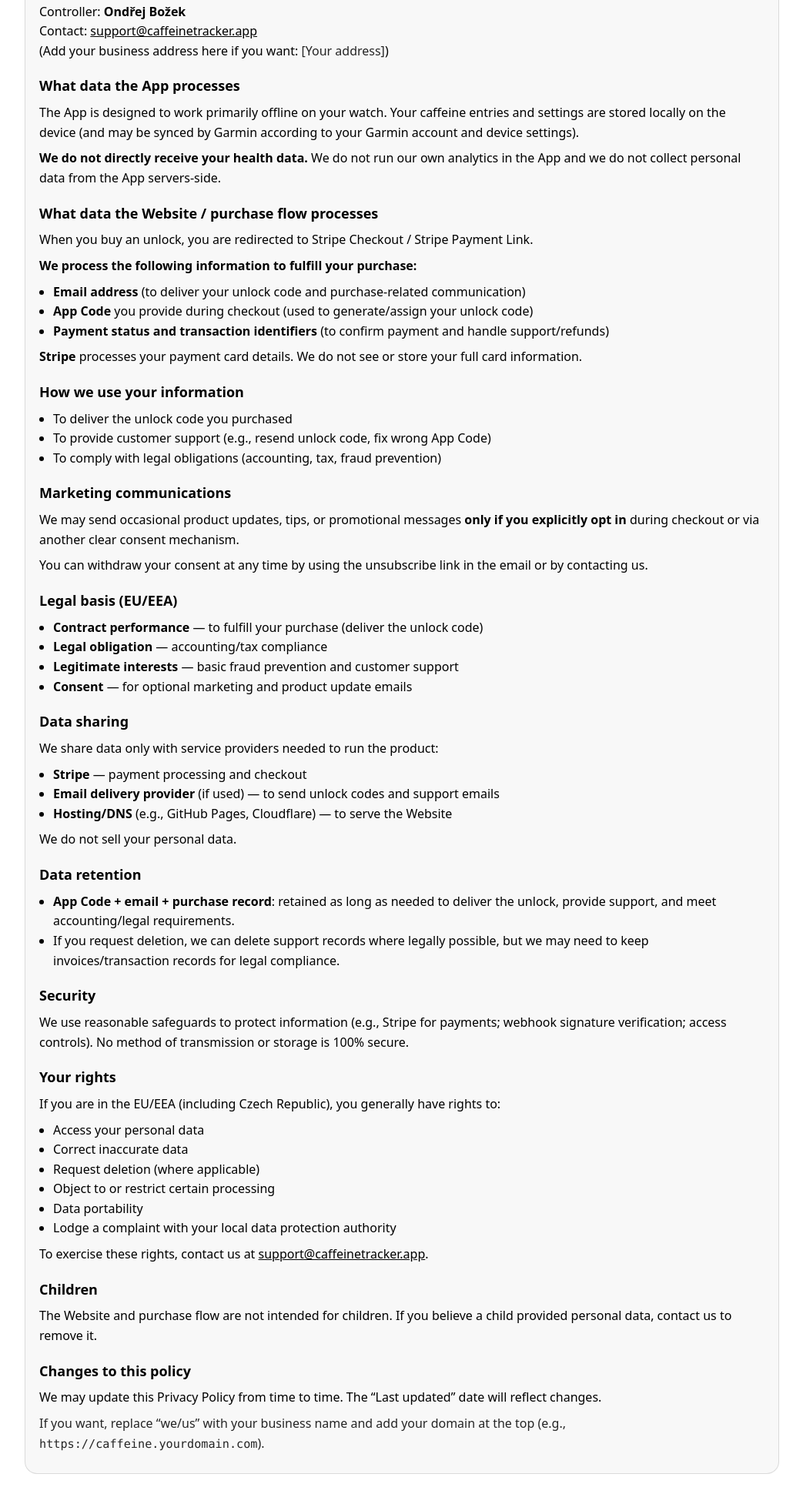
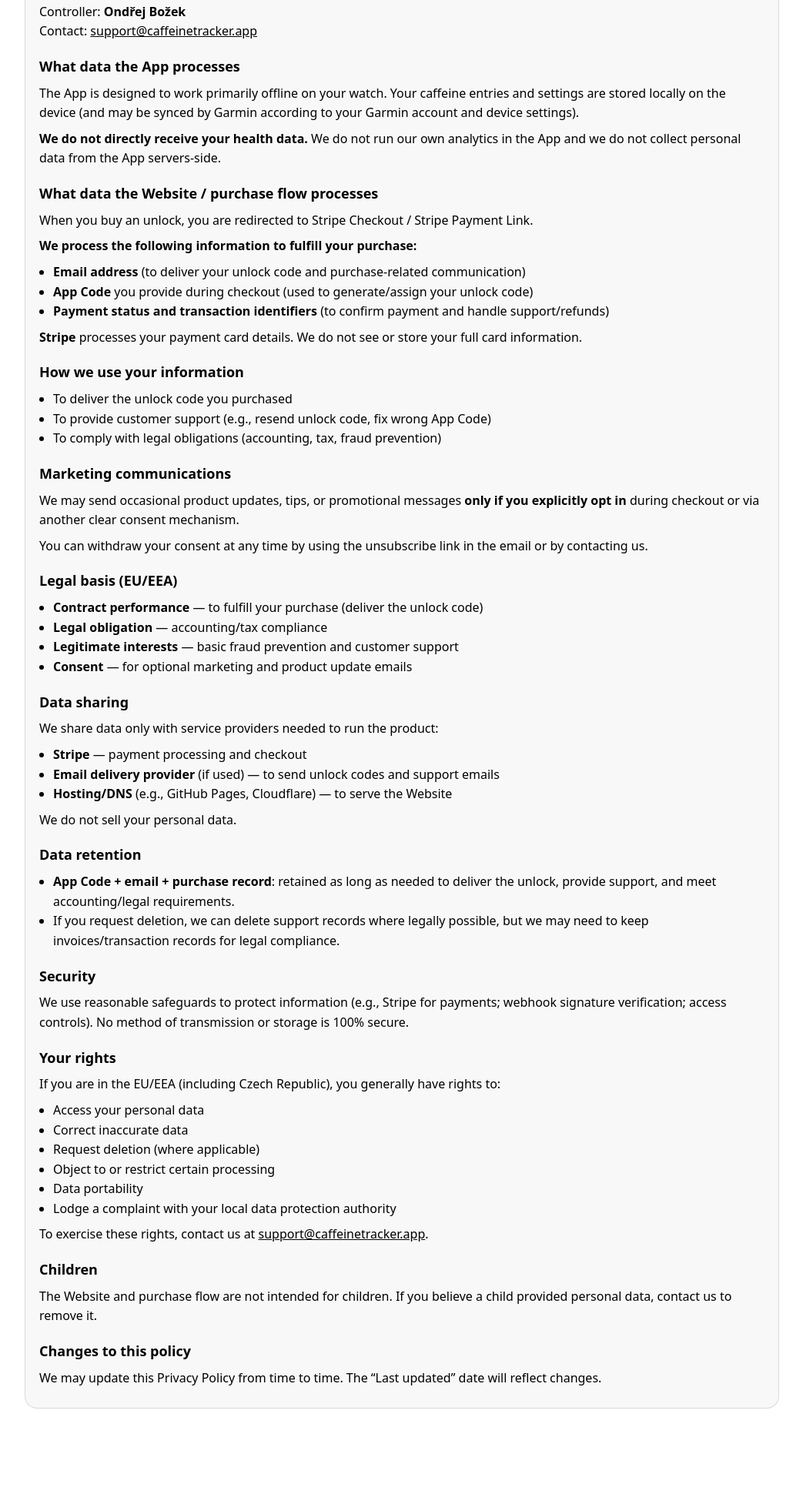
Before and after one commit to obozek/CaffeineTrackerAppWeb, a plain HTML site: page privacy.html in a window 1280 px wide. Shown: the part 284-2225 px from the top of the page at 77% size, without its empty margins (118-1161 px from the left). After the commit the page ends 2140 px from the top, so only its background shows below. Drawn offline with Linux system fonts and the light colour scheme.

Commit message:
remove residuals

```diff
--- a/privacy.html
+++ b/privacy.html
@@ -46,7 +46,6 @@
       <p>
         Controller: <b>Ondřej Božek</b><br/>
         Contact: <a href="mailto:support@caffeinetracker.app">support@caffeinetracker.app</a><br/>
-        (Add your business address here if you want: <span class="muted">[Your address]</span>)
       </p>
 
       <h2>What data the App processes</h2>
@@ -139,10 +138,6 @@
       <p>
         We may update this Privacy Policy from time to time. The “Last updated” date will reflect changes.
       </p>
-
-      <p class="muted">
-        If you want, replace “we/us” with your business name and add your domain at the top (e.g., <code>https://caffeine.yourdomain.com</code>).
-      </p>
     </div>
   </div>
 </body>
```
Also changed, not shown: refund.html (+0 -5 lines).
